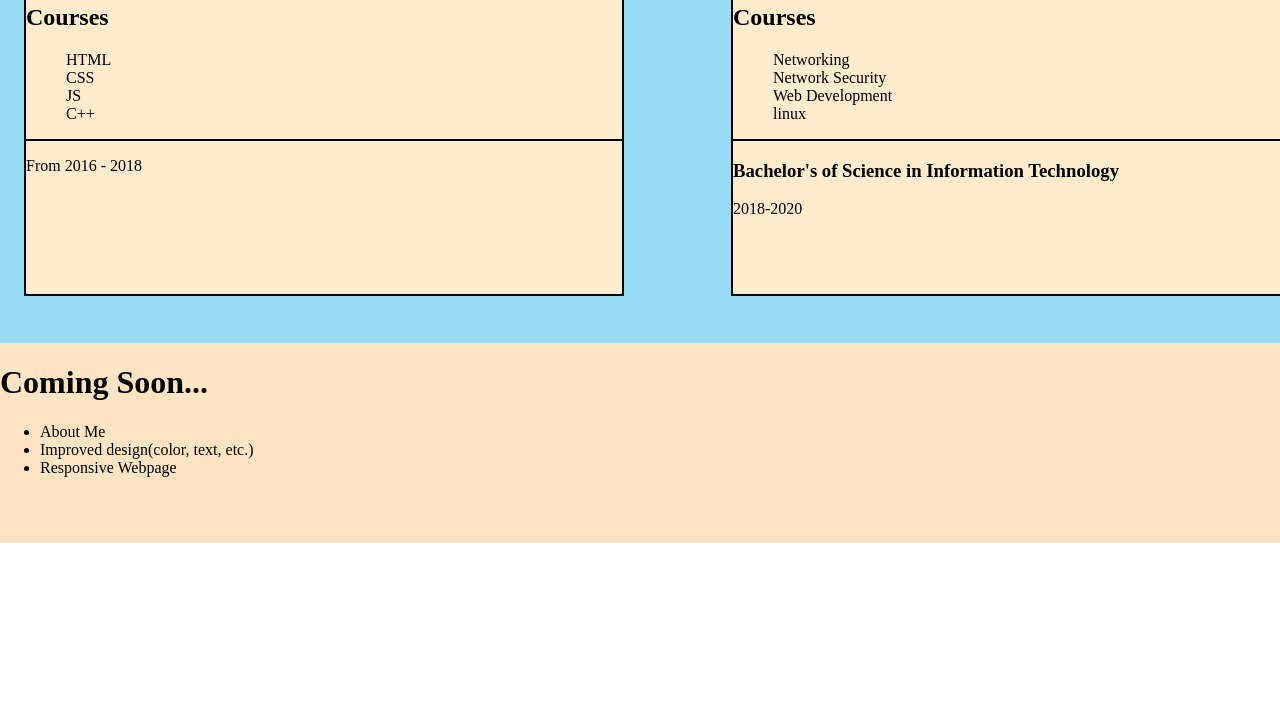
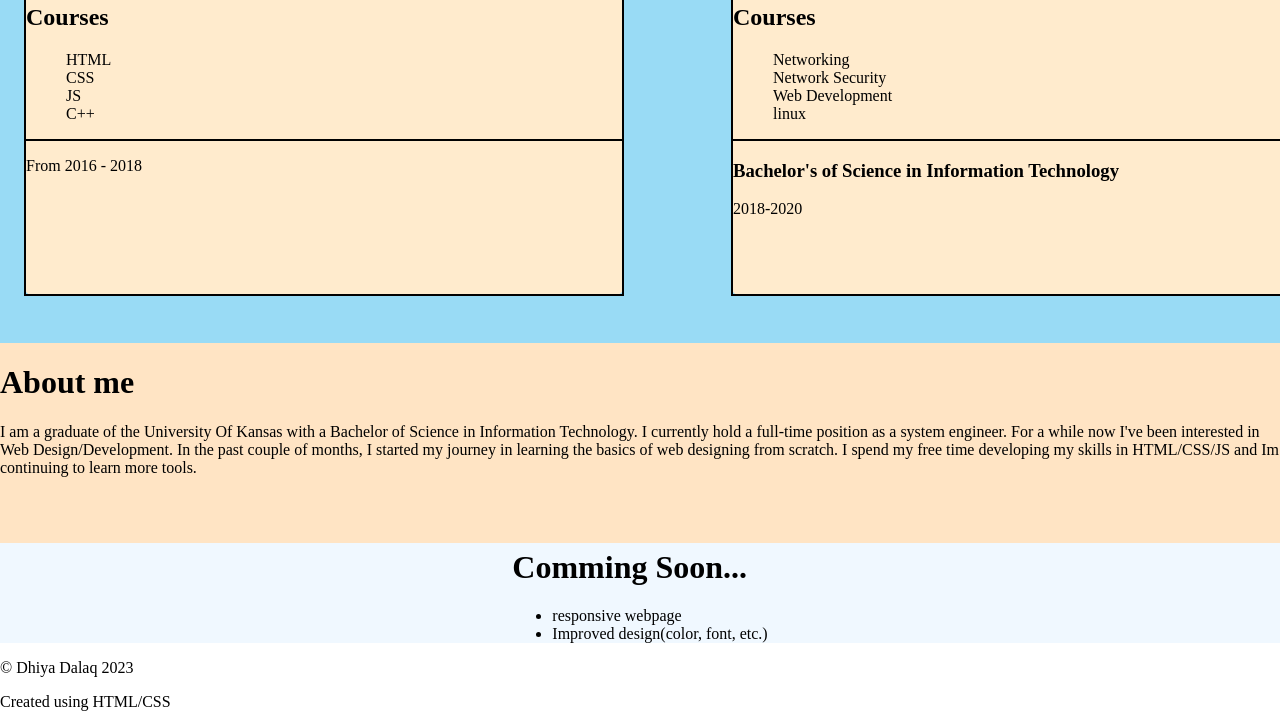
Before and after one commit to ddalaq/my-portfolio, a plain HTML site: page index.html in a window 1280 px wide. Shown: the part 957-1684 px from the top of the page. Before the commit the page ends 1500 px from the top, so only its background shows below. Drawn offline with Linux system fonts and the light colour scheme.

Commit message:
added "about me" footer and updated navbar

```diff
--- a/index.html
+++ b/index.html
@@ -10,7 +10,8 @@
     <ul class="ulnavbr">
         <li class="navbr"><a href="#home">Home</a></li>
         <li class="navbr"><a href="#education">Education</a></li>
-        <li class="navbr"><a href="#about-me">Coming Soon</a></li>
+        <li class="navbr"><a href="#about-me">About Me</a></li>
+        <li class="navbr"><a href="#comming-soon">Coming Soon</a></li>
     </ul>
     <div id="home" class="container">
         <img src="./images/letter-d.png" alt="Profile picture" class="profile-pic">
@@ -18,7 +19,6 @@
             <h1>Dhiya Dalaq</h1>
             <h3>An aspiring Web Developer</h3>
         </div>
-
     </div>
     <div id="education" class="container">
         <div class="eh1"><h1>Education</h1></div>
@@ -60,23 +60,32 @@
                 <h3>Bachelor's of Science in Information Technology</h3>
                 <p>2018-2020</p>
             </div>
-
-
         </div>
     </div>
     <div id="about-me" class="container">
         <div>
-            <h1>Coming Soon...</h1>
+            <h1 class="ab">About me</h1>
+            <p>
+                I am a graduate of the University Of Kansas with a Bachelor of Science in Information Technology. I currently hold a full-time position as a system engineer.
+                For a while now I've been interested in Web Design/Development. In the past couple of months, I started my journey in learning the basics of web designing from scratch.
+                I spend my free time developing my skills in HTML/CSS/JS and Im continuing to learn more tools.
+            </p>
+        </div>
+    </div>
+
+    <div id="comming-soon" class="container" style="height: 100px; background-color:aliceblue;">
+        <div>
+            <h1>Comming Soon...</h1>
             <ul>
-                <li>About Me</li>
-                <li>Improved design(color, text, etc.)</li>
-                <li>Responsive Webpage</li>
+                <li>responsive webpage</li>
+                <li>Improved design(color, font, etc.)</li>
             </ul>
         </div>
-
     </div>
 
-
-
+    <div id="footer" class="">
+            <p>© Dhiya Dalaq 2023</p>
+            <p class="pr">Created using HTML/CSS</p>
+    </div>
 </body>
 </html>
```
